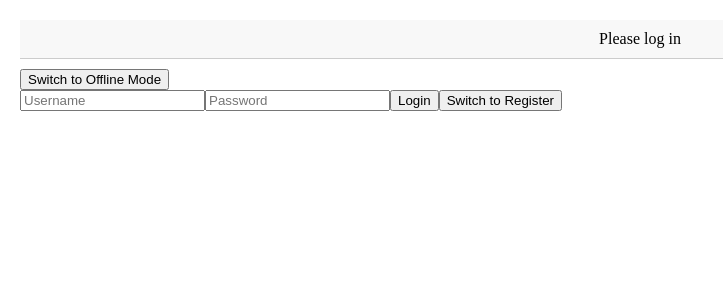
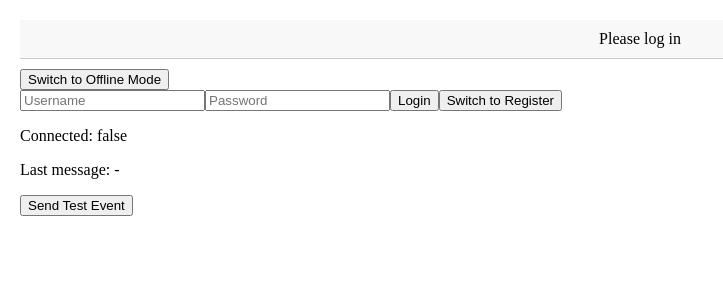
Before and after one commit to tylerc122/ReactTicTac, a React (Create React App) app: page / in a window 1280 px wide. Shown: the top 300 px of the page, without its empty margins (0-723 px from the left). Built offline with nearby package versions, Linux system fonts and the light colour scheme; no server answers.

Commit message:
Starting to implement online feature, SocketIO looks to be working

```diff
--- a/src/App.js
+++ b/src/App.js
@@ -7,6 +7,7 @@ import Navbar from './Navbar';
 import { useAuth } from './AuthContext';
 import './styles.css';
 import Statistics from './Statistics';
+import SocketTest from './SocketTest';
 
 function App() {
   const { user } = useAuth();
@@ -43,6 +44,7 @@ function App() {
       ) : (
         user ? <Game isOfflineMode={false} offlineGameType={null} /> : <Login />
       )}
+      <SocketTest />
     </div>
   );
 }
--- /dev/null
+++ b/src/SocketTest.js
@@ -0,0 +1,43 @@
+import React, { useEffect, useState } from 'react';
+import io from 'socket.io-client';
+
+const socket = io('http://localhost:5001');
+
+function SocketTest() {
+    const [isConnected, setIsConnected] = useState(socket.connected);
+    const [lastMessage, setLastMessage] = useState(null);
+
+    useEffect(() => {
+        socket.on('connect', () => {
+            setIsConnected(true);
+        });
+
+        socket.on('disconnect', () => {
+            setIsConnected(false);
+        });
+
+        socket.on('testResponse', (data) => {
+            setLastMessage(data);
+        });
+
+        return () => {
+            socket.off('connect');
+            socket.off('disconnect');
+            socket.off('testResponse');
+        };
+    }, []);
+
+    const sendTestEvent = () => {
+        socket.emit('test', 'Hello from client!');
+    };
+
+    return (
+        <div>
+            <p>Connected: {'' + isConnected}</p>
+            <p>Last message: {lastMessage || '-'}</p>
+            <button onClick={sendTestEvent}>Send Test Event</button>
+        </div>
+    );
+}
+
+export default SocketTest;
```
